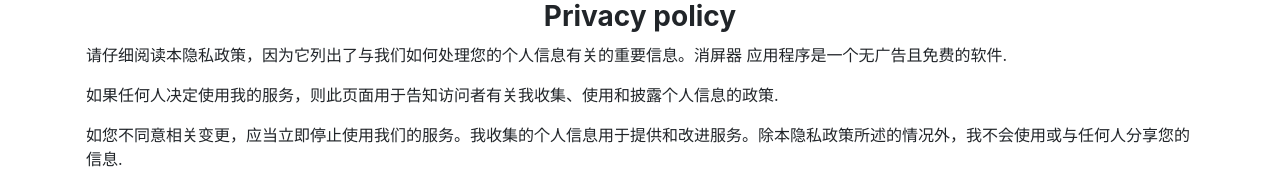
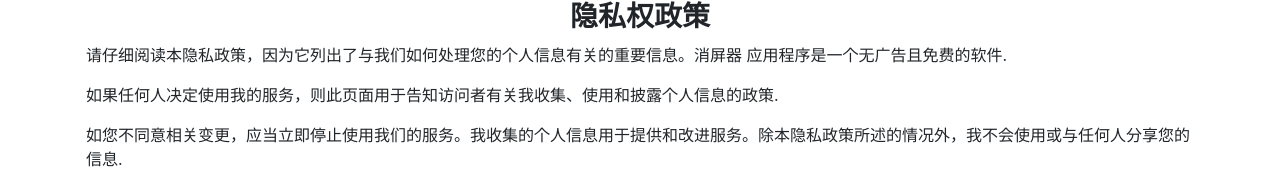
Before and after one commit to jeraypop/xpqgprivacy, a plain HTML site: page index.html in a window 1280 px wide. Shown: the top 169 px of the page. Drawn offline with nearby package versions, Linux system fonts and the light colour scheme.

Commit message:
Update index.html

```diff
--- a/index.html
+++ b/index.html
@@ -12,7 +12,7 @@
 <body>
 <div class="container">
     <div class="container-fluid" style="padding: 0 0 50px 0">
-        <h3 style="text-align: center;"><strong>Privacy policy</strong></h3>
+        <h3 style="text-align: center;"><strong>隐私权政策</strong></h3>
         <table>
             <tbody>
             <tr>
```
